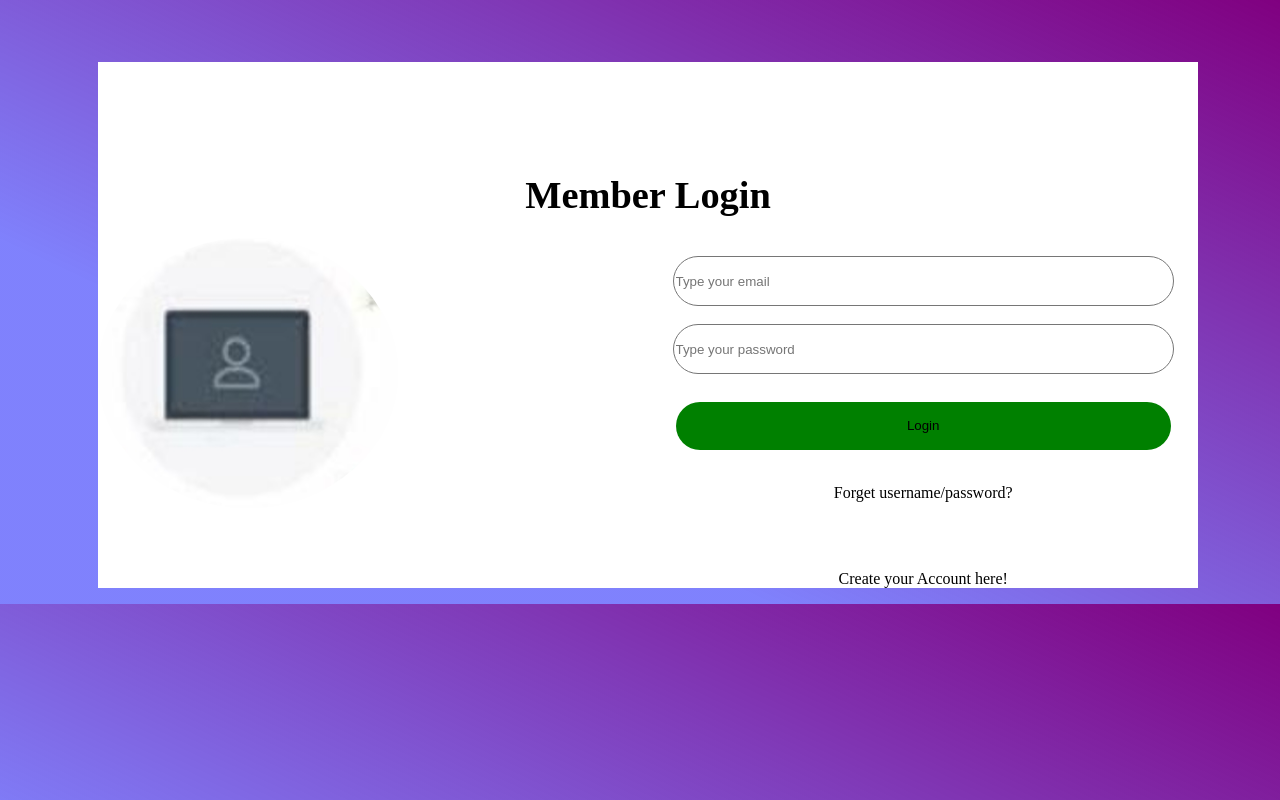
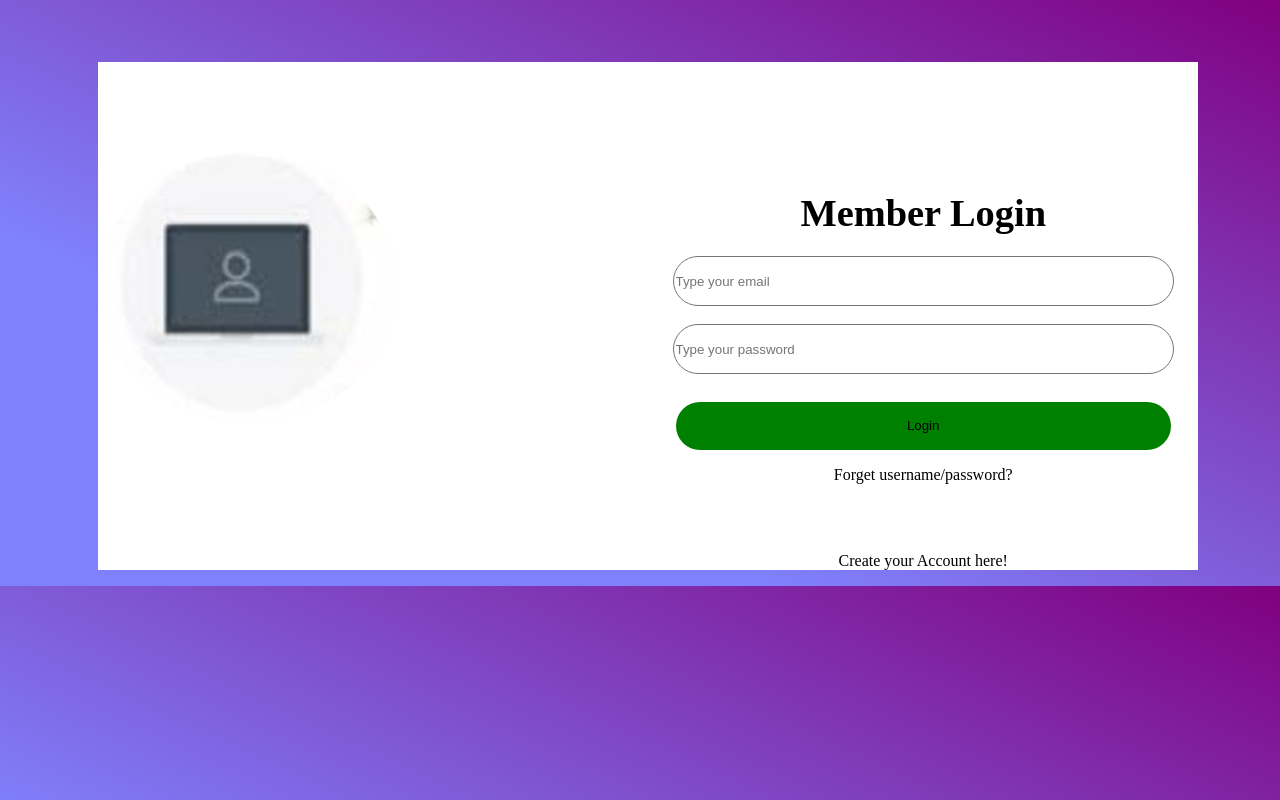
Before and after one commit to BBWISE/Module1-Assignment, a plain HTML site: page index.html in a window 1280 px wide. Drawn offline with Linux system fonts and the light colour scheme.

Commit message:
slight change made by Olamide Solomon

```diff
--- a/index.html
+++ b/index.html
@@ -1,16 +1,15 @@
 <!DOCTYPE html>
 <html lang="en">
 <head>
-    <meta charset="UTF-8" name="viewport" content="width=device-width, initial-scale= 1.0"/>
+    <meta charset="UTF-8" name="viewport" content="width=device-width, initial-scale= 1.0" />
     <title>Backend B Group TWO</title>
-    <link rel="stylesheet" href="./CSS/desktop_style.css"/>
-    <link rel="stylesheet" href="./CSS/mobile_style.css"/>
+    <link rel="stylesheet" href="./CSS/desktop_style.css" />
+    <link rel="stylesheet" href="./CSS/mobile_style.css" />
 </head>
 <body>
     <!--
     This is the general login section form
     -->
-
     <!-- The heading section -->
     <div id="login">
         <header id="genlog">
@@ -89,17 +88,6 @@ it makes use of the anchor tag
 
     <!-- This is the member login section form -->
     <div id="member">
-    <center id="mheader">
-        <header id="mhead">
-           <h1 id="">
-            <big> Member Login</big>
-           </h1>
-        </header>
-
-     </center>
-
-
-<aside>
 
         <form id="memform">
 
@@ -111,8 +99,16 @@ it makes use of the anchor tag
 
             <!--
             All the input have class which is tag form            The classes are mform1, mform2 and mform3             -->
+            <div id="leftForm">
+                <center id="mform">
 
-   <center id="mform">
+                    <center id="mheader">
+                        <header id="mhead">
+                            <h1 id="">
+                                <big> Member Login</big>
+                            </h1>
+                        </header>
+                    </center>
 
                     <input type="text" placeholder="Type your email" class="mform1">
 
@@ -125,24 +121,25 @@ All the input have class which is tag form            The classes are mform1, mf
 
                     <input type="submit" value="Login" class="mform3">
 
-<br><br>
+                    <br>
 
                     <p id="mforget">Forget username/password?</p>
 
                     <br><br>
 
-    </form>
+
 
                     <!-- this is for the footer and it has mfoot as id -->
                     <footer id="mfoot">
                         <p id="mcreate">Create your Account here!</p>
                     </footer>
+                </center>
+            </div>
+        </form>
 
     </div>
 
-</center>
 
-</aside>
 
 </body>
 </html>
```
Lines whose indentation alone changed are shown as unchanged.
